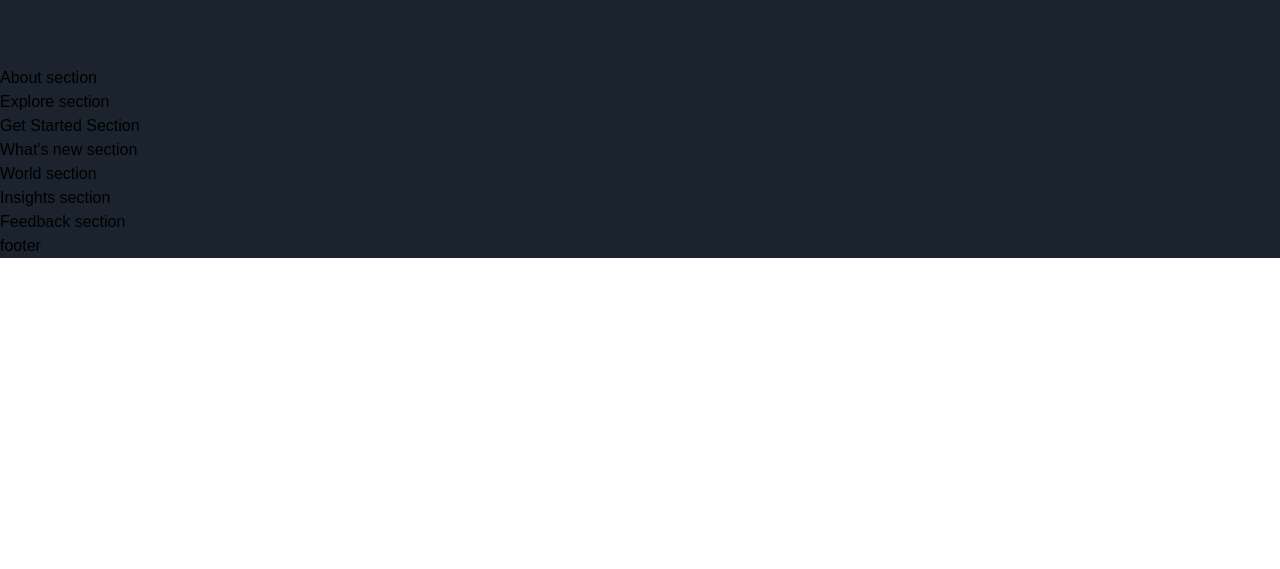
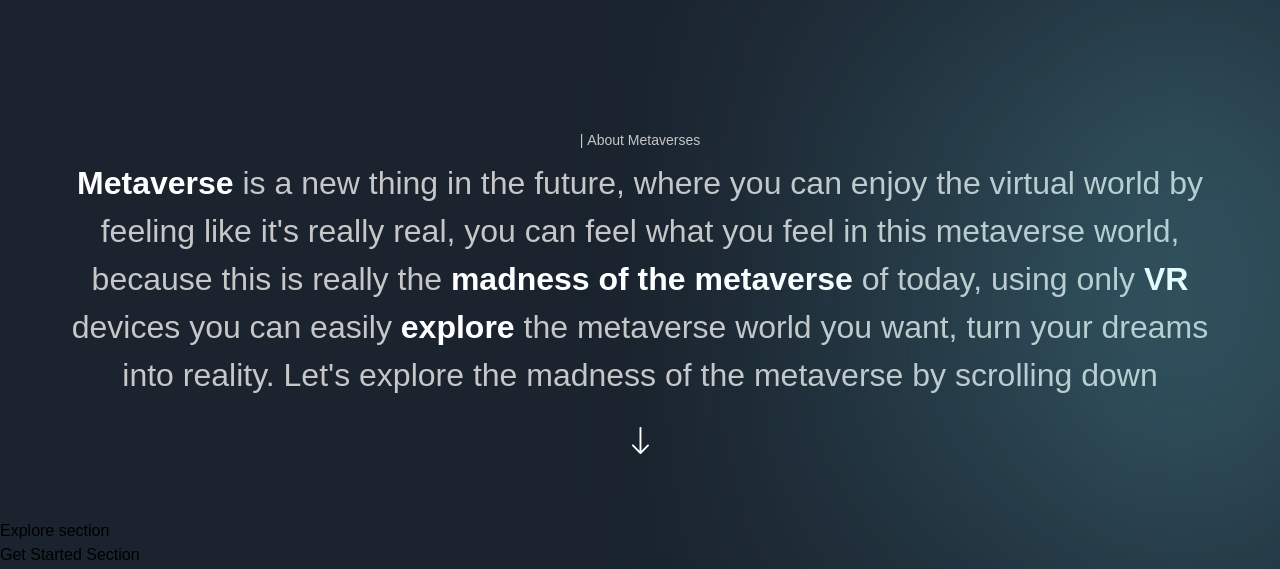
Before and after one commit to 0xRajvardhan/Metaverse-Madness, a Next.js app: page / in a window 1280 px wide. Shown: the part 1038-1607 px from the top of the page. Before the commit the page ends 1296 px from the top, so only its background shows below. Built offline with nearby package versions, Linux system fonts and the light colour scheme; a web font is replaced by a local one.

Commit message:
added: about section

```diff
--- a/components/CustomTexts.jsx
+++ b/components/CustomTexts.jsx
@@ -1,9 +1,28 @@
 'use client';
 
-export const TypingText = () => (
-  <p>Typing Text</p>
+import { motion } from 'framer-motion';
+import { textContainer, textVariant2 } from '../utils/motion';
+
+export const TypingText = ({ title, textStyles }) => (
+  <motion.p
+    variants={textContainer}
+    className={`font-normal text-[14px] text-secondary-white ${textStyles}`}
+  >
+    {Array.from(title).map((letter, index) => (
+      <motion.span variants={textVariant2} key={index}>
+        {letter === ' ' ? '\u00A0' : letter}
+      </motion.span>
+    ))}
+  </motion.p>
 );
 
-export const TitleText = () => (
-  <h2>Title Text</h2>
+export const TitleText = ({ title, textStyles }) => (
+  <motion.h2
+    variants={textVariant2}
+    initial="hidden"
+    whileInView="show"
+    className={`mt-[8px] font-bold md:text-[64px] text-[40px] text-white ${textStyles}`}
+  >
+    {title}
+  </motion.h2>
 );
--- a/sections/About.jsx
+++ b/sections/About.jsx
@@ -1,8 +1,39 @@
 'use client';
 
+
+import { motion } from 'framer-motion';
+import { TypingText } from '../components';
+import styles from '../styles';
+import { fadeIn, staggerContainer } from '../utils/motion';
+
 const About = () => (
-  <section>
-    About section
+  <section className={`${styles.paddings} relative z-10`}>
+    <div className='gradient-02 z-0' />
+    <motion.div
+      variants={staggerContainer}
+      initial='hidden'
+      whileInView='show'
+      viewport={{ once: false, amount: 0.25 }}
+      className={`${styles.innerWidth} mx=auto ${styles.flexCenter} flex-col`}
+    >
+      <TypingText title="| About Metaverses" textStyles='text-center' />
+
+      <motion.p
+        variants={fadeIn('up', 'tween', 0.2, 1)}
+        className='mt-[8px] font-normal sm:text-[32px] text-[20px] text-secondary-white text-center'
+      >
+        <span className='font-extrabold text-white'>Metaverse</span> is a new thing in the future, where you can enjoy the virtual world by feeling like it's really real, you can feel what you feel in this metaverse world, because this is really the <span className='font-extrabold text-white'>madness of the metaverse</span> of today, using only <span className='font-extrabold text-white'>VR</span> devices you can easily <span className='font-extrabold text-white'>explore</span> the metaverse world you want, turn your dreams into reality. Let's explore the madness of the metaverse by scrolling down
+      </motion.p>
+
+      <motion.img
+        variants={fadeIn('up', 'tween', 0.3, 1)}
+        src='/arrow-down.svg'
+        alt='arrow-down'
+        className='mt-[28px] w-[18px] h-[28px] object-contain'
+      >
+
+      </motion.img>
+    </motion.div>
   </section>
 );
 
```
